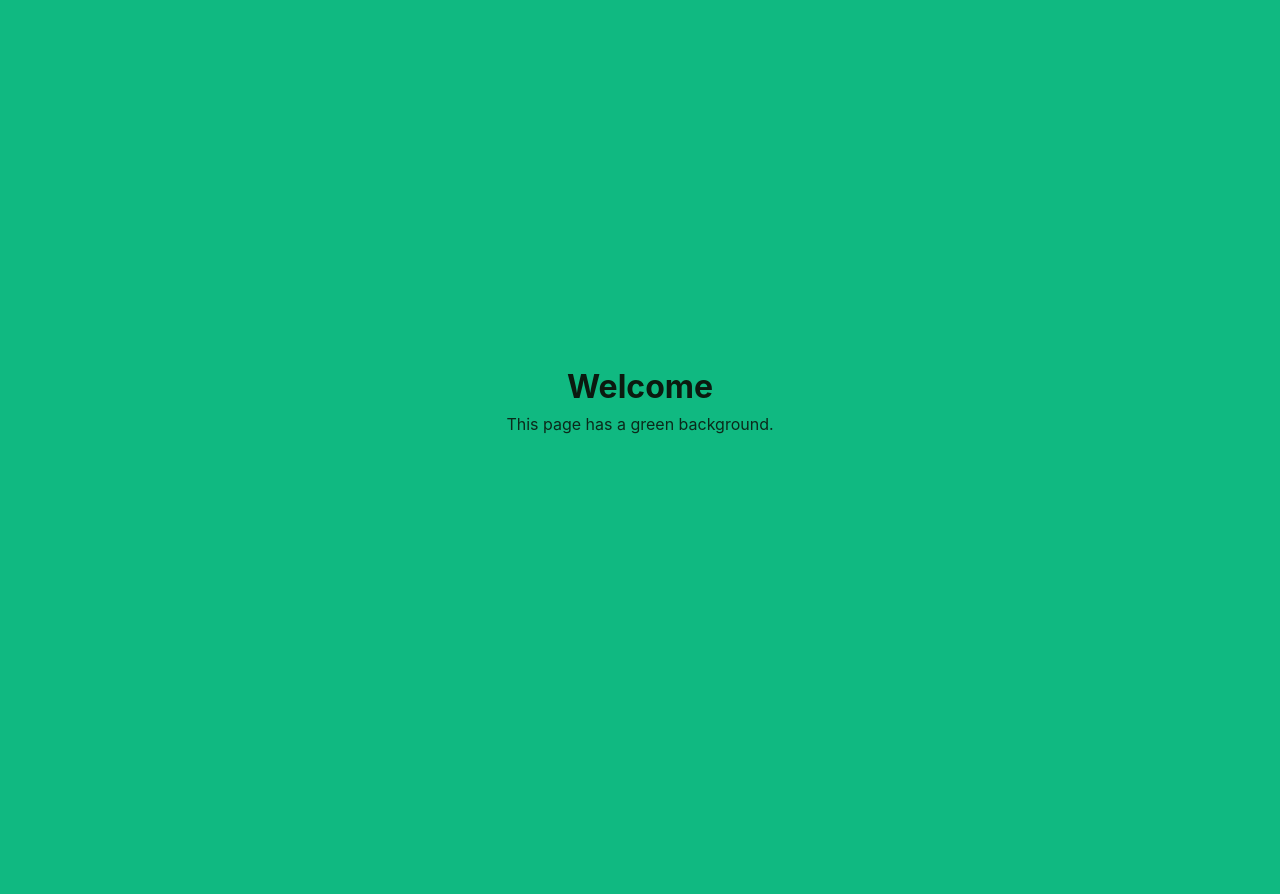
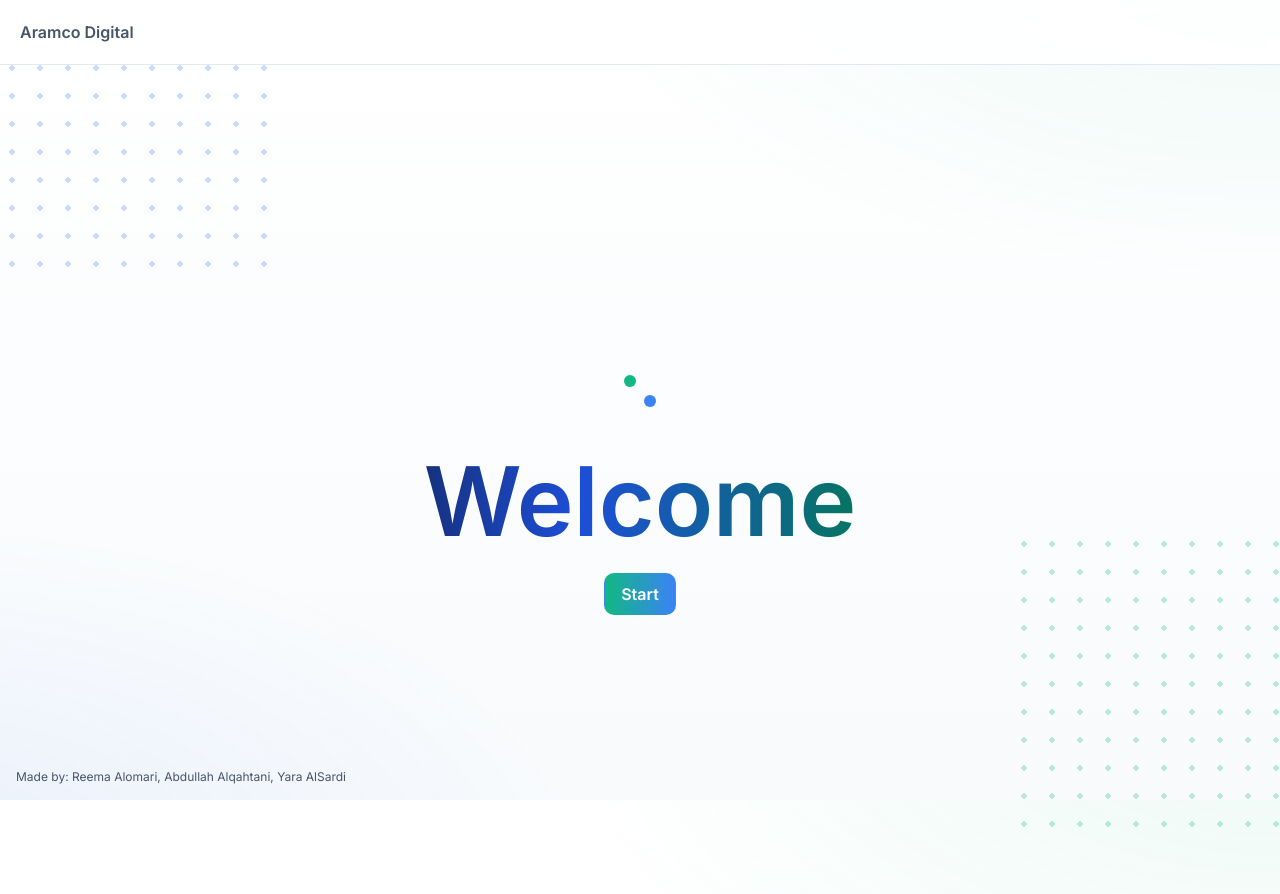
Before and after one commit to rima1alomari/cursor-project, a plain HTML site: page index.html in a window 1280 px wide. Before the commit the page ends 800 px from the top, so only its background shows below. Drawn offline with Linux system fonts and the light colour scheme.

Commit message:
Initial commit: welcome, login, home pages and styles

```diff
--- a/index.html
+++ b/index.html
@@ -3,37 +3,27 @@
   <head>
     <meta charset="utf-8" />
     <meta name="viewport" content="width=device-width, initial-scale=1" />
-    <title>Green Background Site</title>
-    <style>
-      html, body {
-        height: 100%;
-        margin: 0;
-      }
-      body {
-        background: #10b981; /* emerald green */
-        color: #0b1a0f;
-        display: flex;
-        align-items: center;
-        justify-content: center;
-        font-family: -apple-system, BlinkMacSystemFont, "Segoe UI", Roboto, Helvetica, Arial, sans-serif, "Apple Color Emoji", "Segoe UI Emoji";
-      }
-      .container {
-        text-align: center;
-      }
-      h1 {
-        margin: 0 0 8px;
-        font-size: 2rem;
-      }
-      p {
-        margin: 0;
-        opacity: 0.9;
-      }
-    </style>
+    <title>Welcome</title>
+    <link rel="preconnect" href="https://fonts.googleapis.com">
+    <link rel="preconnect" href="https://fonts.gstatic.com" crossorigin>
+    <link href="https://fonts.googleapis.com/css2?family=Inter:wght@400;600&display=swap" rel="stylesheet">
+    <link rel="stylesheet" href="./styles.css" />
   </head>
-  <body>
-    <main class="container">
-      <h1>Welcome</h1>
-      <p>This page has a green background.</p>
+  <body class="bg-white bg-modern bg-corner-dots">
+    <header class="site-header">
+      <img class="site-logo" src="./assets/aramco-digital.png" alt="Aramco Digital logo" onerror="this.remove(); var b=document.querySelector('.site-brand'); if(b){ b.textContent='Aramco Digital'; }" />
+      <span class="site-brand"></span>
+    </header>
+    <main class="center-wrapper">
+      <section class="hero">
+        <div class="logo-circle" aria-hidden="true">
+          <span class="logo-dot logo-dot--green"></span>
+          <span class="logo-dot logo-dot--blue"></span>
+        </div>
+        <h1 class="title title--display">Welcome</h1>
+        <a class="btn btn-primary" href="./login.html">Start</a>
+      </section>
     </main>
+    <footer class="credits">Made by: Reema Alomari, Abdullah Alqahtani, Yara AlSardi</footer>
   </body>
   </html>
--- /dev/null
+++ b/styles.css
@@ -0,0 +1,206 @@
+/* Theme: white with minimal green and blue accents */
+:root {
+  --bg: #ffffff;
+  --text: #0f172a;
+  --muted: #475569;
+  --green: #10b981;
+  --green-700: #047857;
+  --blue: #3b82f6;
+  --blue-700: #1d4ed8;
+  --border: #e2e8f0;
+  --shadow: 0 10px 25px rgba(2, 6, 23, 0.06);
+}
+
+html, body {
+  height: 100%;
+}
+
+body {
+  margin: 0;
+  background: var(--bg);
+  color: var(--text);
+  font-family: Inter, -apple-system, BlinkMacSystemFont, "Segoe UI", Roboto, Helvetica, Arial, sans-serif, "Apple Color Emoji", "Segoe UI Emoji";
+}
+
+.bg-white { background: var(--bg); }
+.bg-corner-dots { position: relative; }
+.bg-corner-dots::before,
+.bg-corner-dots::after {
+  content: "";
+  position: fixed;
+  width: 300px;
+  height: 300px;
+  pointer-events: none;
+  z-index: 0;
+  background-image: radial-gradient(currentColor 2.6px, transparent 2.6px);
+  background-size: 28px 28px;
+  opacity: 0.28;
+}
+.bg-corner-dots::before {
+  color: var(--blue);
+  top: 0;
+  left: 0;
+  transform: translate(-10%, -10%);
+}
+.bg-corner-dots::after {
+  color: var(--green);
+  right: 0;
+  bottom: 0;
+  transform: translate(10%, 10%);
+}
+.bg-modern {
+  background:
+    radial-gradient(1200px 600px at 100% -10%, rgba(16, 185, 129, 0.08), transparent 60%),
+    radial-gradient(1200px 600px at -10% 110%, rgba(59, 130, 246, 0.08), transparent 60%),
+    linear-gradient(180deg, #ffffff, #f8fafc);
+}
+
+.center-wrapper {
+  min-height: 100dvh;
+  display: grid;
+  place-items: center;
+  padding: 24px;
+}
+.site-header {
+  position: sticky;
+  top: 0;
+  z-index: 10;
+  display: flex;
+  align-items: center;
+  gap: 12px;
+  height: 64px;
+  padding: 0 20px;
+  background: rgba(255,255,255,0.85);
+  -webkit-backdrop-filter: blur(6px);
+  backdrop-filter: blur(6px);
+  border-bottom: 1px solid var(--border);
+}
+.site-logo { height: 36px; width: auto; display: block; }
+.site-brand { font-weight: 600; color: var(--muted); }
+
+.hero {
+  text-align: center;
+  display: grid;
+  gap: 16px;
+  justify-items: center;
+}
+
+.card {
+  width: 100%;
+  max-width: 460px;
+  padding: 32px;
+  border: 1px solid var(--border);
+  border-radius: 16px;
+  box-shadow: var(--shadow);
+  background: #ffffff;
+}
+
+.card--center { text-align: center; }
+
+.title {
+  margin: 8px 0 6px;
+  font-size: 28px;
+  line-height: 1.2;
+}
+.title--xl { font-size: 40px; }
+.title--xxl { font-size: 56px; line-height: 1.1; }
+.title--display {
+  font-size: clamp(56px, 8vw, 96px);
+  line-height: 1.05;
+  font-weight: 700;
+  background: linear-gradient(90deg, var(--text) 0%, #0f172a 30%, var(--blue-700) 65%, var(--green-700) 100%);
+  background-size: 200% 100%;
+  -webkit-background-clip: text;
+  background-clip: text;
+  color: transparent;
+  animation: titleShimmer 6s ease-in-out infinite alternate;
+}
+
+@keyframes titleShimmer {
+  from { background-position: 0% 50%; }
+  to   { background-position: 100% 50%; }
+}
+
+.subtitle {
+  margin: 0 0 20px;
+  color: var(--muted);
+}
+
+.logo-circle {
+  width: 56px;
+  height: 56px;
+  margin: 0 auto 8px;
+  display: grid;
+  place-items: center;
+  position: relative;
+}
+.logo-dot {
+  position: absolute;
+  width: 12px;
+  height: 12px;
+  border-radius: 9999px;
+}
+.logo-dot--green { background: var(--green); left: 12px; top: 12px; }
+.logo-dot--blue  { background: var(--blue); right: 12px; bottom: 12px; }
+
+.btn {
+  display: inline-block;
+  padding: 10px 16px;
+  border-radius: 10px;
+  text-decoration: none;
+  font-weight: 600;
+  border: 1px solid transparent;
+  transition: transform 120ms ease, background 120ms ease, color 120ms ease, border-color 120ms ease;
+}
+
+.btn:hover { transform: translateY(-1px); }
+
+.btn-primary {
+  background: linear-gradient(90deg, var(--green), var(--blue));
+  color: #ffffff;
+}
+.btn-primary:focus-visible { outline: 2px solid var(--blue); outline-offset: 2px; }
+
+.btn-outline {
+  background: #ffffff;
+  color: var(--text);
+  border-color: var(--border);
+}
+.btn-outline:hover { border-color: var(--blue); color: var(--blue-700); }
+
+.form {
+  display: grid;
+  gap: 14px;
+  margin-top: 8px;
+}
+
+.field {
+  display: grid;
+  gap: 6px;
+}
+
+.label { font-weight: 600; font-size: 14px; }
+
+.input {
+  padding: 10px 12px;
+  border: 1px solid var(--border);
+  border-radius: 10px;
+  font-size: 14px;
+}
+.input:focus {
+  outline: 2px solid var(--blue);
+  outline-offset: 2px;
+}
+
+.row { display: flex; gap: 10px; align-items: center; }
+.space { height: 8px; }
+
+.footer-hint { color: var(--muted); font-size: 13px; margin-top: 8px; }
+
+.credits {
+  position: fixed;
+  left: 16px;
+  bottom: 16px;
+  color: var(--muted);
+  font-size: 12px;
+}
```
Also changed, not shown: home.html (added, +20 -0 lines), login.html (added, +50 -0 lines), 2 other files.
